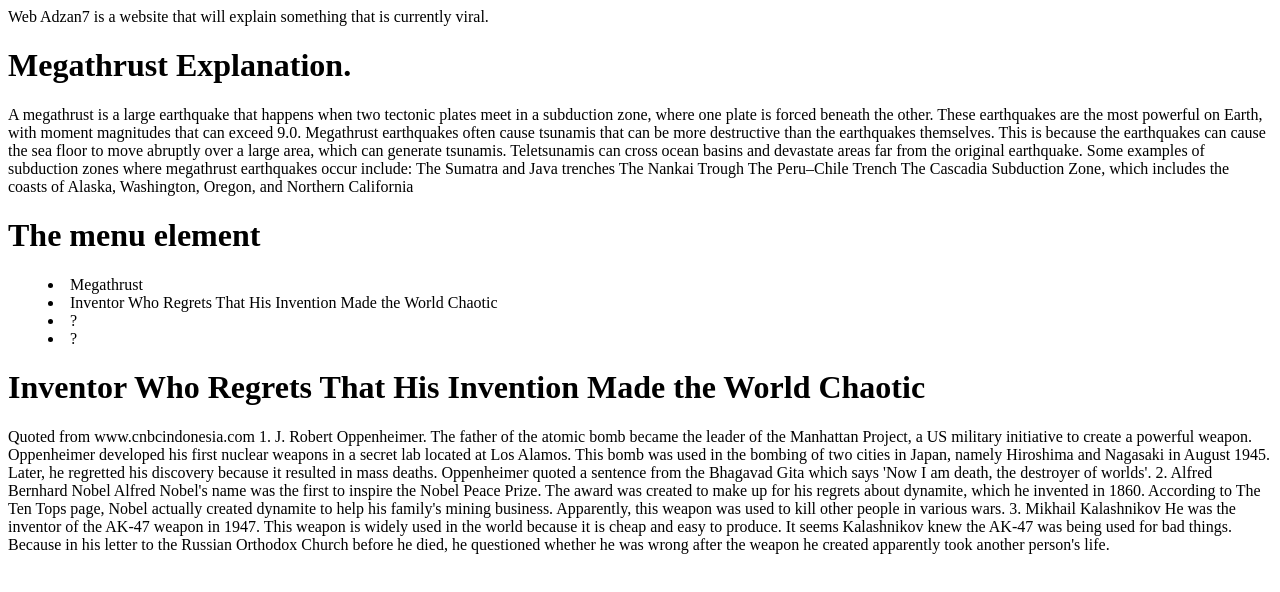
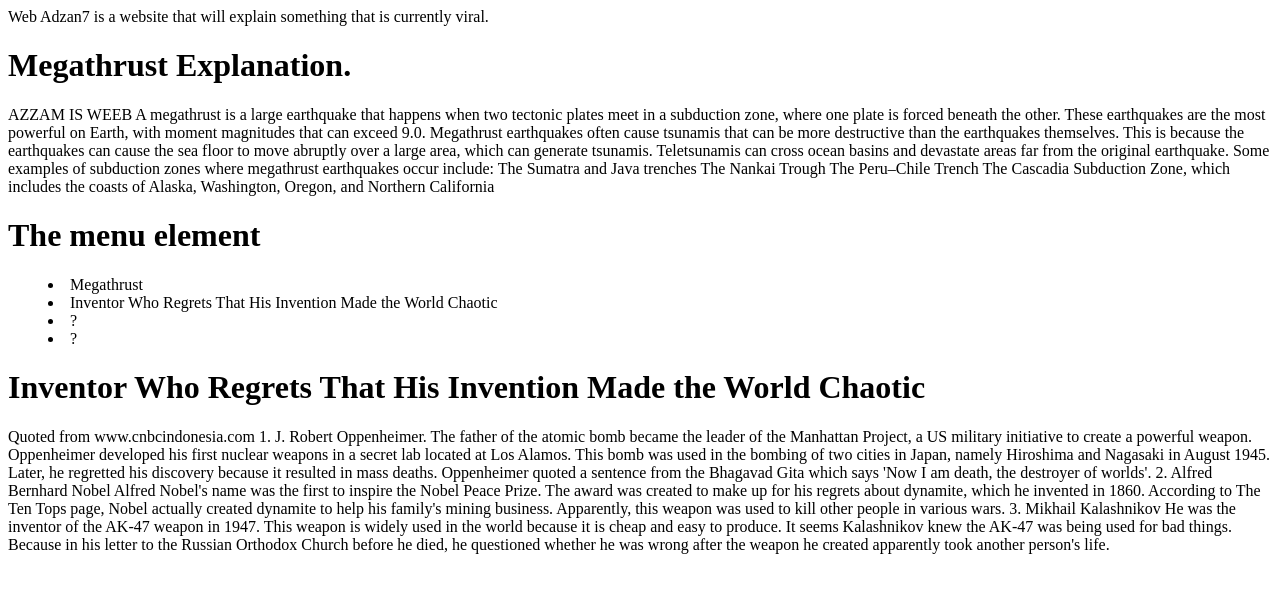
Before and after one commit to Adzan1/Adzan7, a plain HTML site: page index.html in a window 1280 px wide. Drawn offline with Linux system fonts and the light colour scheme.

Commit message:
Update index.html

```diff
--- a/index.html
+++ b/index.html
@@ -6,7 +6,7 @@
 <body>
 
 <h1>Megathrust Explanation.</h1>
-<p>A megathrust is a large earthquake that happens when two tectonic plates meet in a subduction zone, where one plate is forced beneath the other. These earthquakes are the most powerful on Earth, with moment magnitudes that can exceed 9.0.
+<p>AZZAM IS WEEB A megathrust is a large earthquake that happens when two tectonic plates meet in a subduction zone, where one plate is forced beneath the other. These earthquakes are the most powerful on Earth, with moment magnitudes that can exceed 9.0.
 Megathrust earthquakes often cause tsunamis that can be more destructive than the earthquakes themselves. This is because the earthquakes can cause the sea floor to move abruptly over a large area, which can generate tsunamis. Teletsunamis can cross ocean basins and devastate areas far from the original earthquake.
 Some examples of subduction zones where megathrust earthquakes occur include:
 The Sumatra and Java trenches
```
